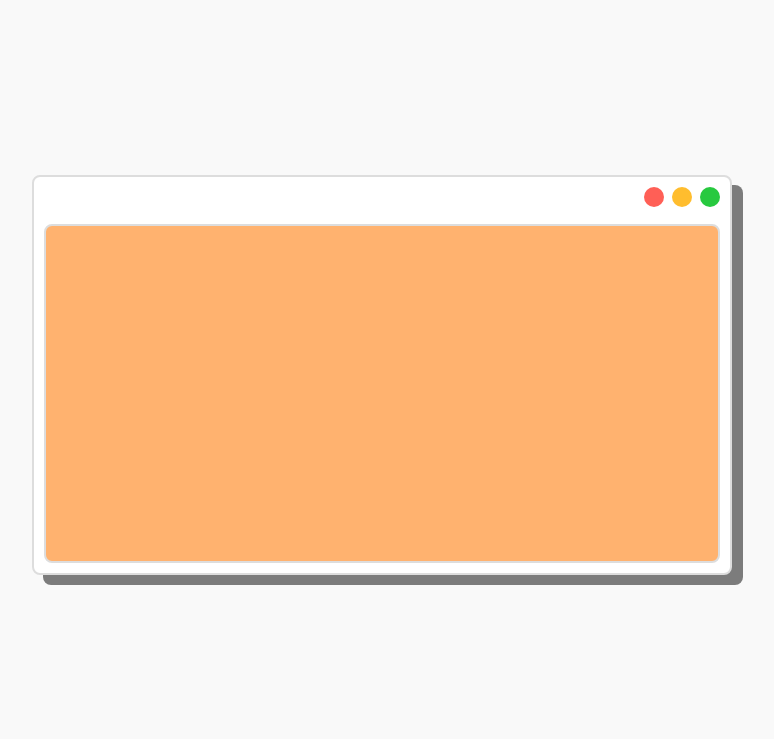
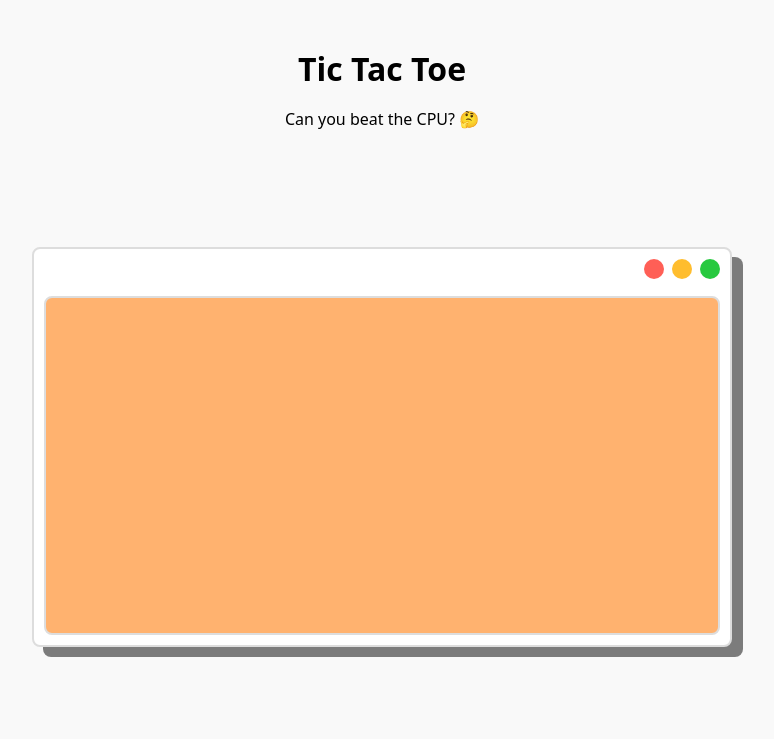
Before and after one commit to dyegocouto/tic-tac-toe, a website built with Vite: page index.html in a window 1280 px wide. Shown: the top 739 px of the page, without its empty margins (258-1032 px from the left). Built offline with nearby package versions, Linux system fonts and the light colour scheme.

Commit message:
feat: add page header
Nothing fancy, just a title and a paragraph.

```diff
--- a/index.html
+++ b/index.html
@@ -8,6 +8,10 @@
   </head>
   <body>
     <div id="app">
+      <header class="header">
+        <h1 class="header-title">Tic Tac Toe</h1>
+        <p class="header-info">Can you beat the CPU? 🤔</p>
+      </header>
       <main class="main">
         <div class="window">
           <div class="title-bar">
--- a/src/style.css
+++ b/src/style.css
@@ -8,6 +8,19 @@ body {
   flex-direction: column;
   align-items: center;
   margin: 0 0.625rem;
+}
+
+.header {
+  margin-top: 30px;
+  width: 100%;
+}
+
+.header-title {
+  text-align: center;
+}
+
+.header-info {
+  text-align: center;
 }
 
 .main {
```
